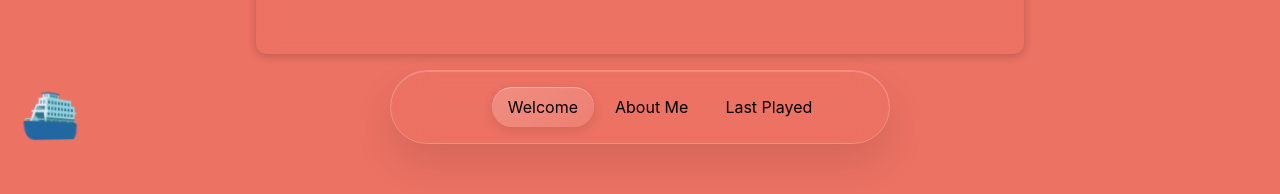
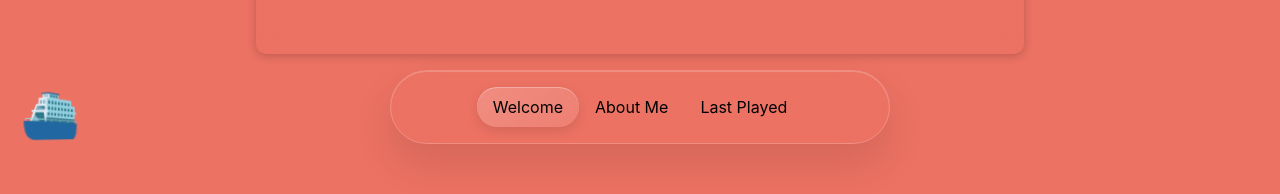
Before and after one commit to Hicks-Josh/Hicks-Josh.github.io, a React (Create React App) app: page / in a window 1280 px wide. Shown: the part 586-780 px from the top of the page. Built offline with nearby package versions, Linux system fonts and the light colour scheme; a web font is replaced by a local one.

Commit message:
fix: offset bug with nav bar

```diff
--- a/src/components/ModalView.jsx
+++ b/src/components/ModalView.jsx
@@ -28,6 +28,7 @@ const styles = {
       ...filterStyles,
       height: '3rem',
       width: '35%',
+      minWidth: 'max-content',
       backdropFilter: 'blur(20px)',
       border: '1px solid rgba(255, 255, 255, 0.2)',
       borderRadius: '50px',
@@ -50,66 +51,12 @@ const styles = {
     list: {
       display: 'flex',
       alignItems: 'center',
-      gap: '5px',
+      // gap: '5px',
+      margin: 0,
+      padding: 0,
       listStyle: 'none',
       zIndex: 2,
       position: 'relative',
-    },
-  },
-  lastPlayed: {
-    intro: {
-      fontFamily: 'Roboto mono, mono',
-      textAlign: 'justify',
-      width: '66%',
-      margin: '2rem auto 2rem auto',
-      textAlign: 'justify',
-      textAlignLast: 'justify',
-      wordSpacing: '0.05em',
-      lineHeight: 1.6,
-    },
-    introSub: {
-      fontFamily: 'Roboto Mono, mono',
-      fontSize: '0.75rem',
-      position: 'absolute',
-      bottom: -15,
-      left: '50%',
-      transform: 'translate(-50%)',
-      padding: 20,
-      width: '60%',
-      textAlign: 'justify',
-      textAlignLast: 'justify',
-      wordSpacing: '0.05em',
-    },
-    list: {
-      display: 'flex',
-      position: 'relative',
-      flexDirection: 'column',
-      gap: '1.5rem',
-      width: '80%',
-      margin: '0 auto',
-      top: -130,
-      zIndex: -10,
-    },
-    card: (index) => ({
-      ...filterStyles,
-      display: 'flex',
-      alignItems: 'center',
-      gap: '1rem',
-      padding: '1rem',
-      borderRadius: '12px',
-    }),
-    image: { width: '80px', borderRadius: '8px' },
-    info: { display: 'flex', flexDirection: 'column' },
-    link: {
-      fontFamily: 'Roboto Mono, mono',
-      fontWeight: 600,
-      color: 'inherit',
-      textDecoration: 'none',
-    },
-    hours: {
-      fontFamily: 'Roboto Mono, mono',
-      marginTop: '0.25rem',
-      fontSize: '0.9rem',
     },
   },
 };
```
